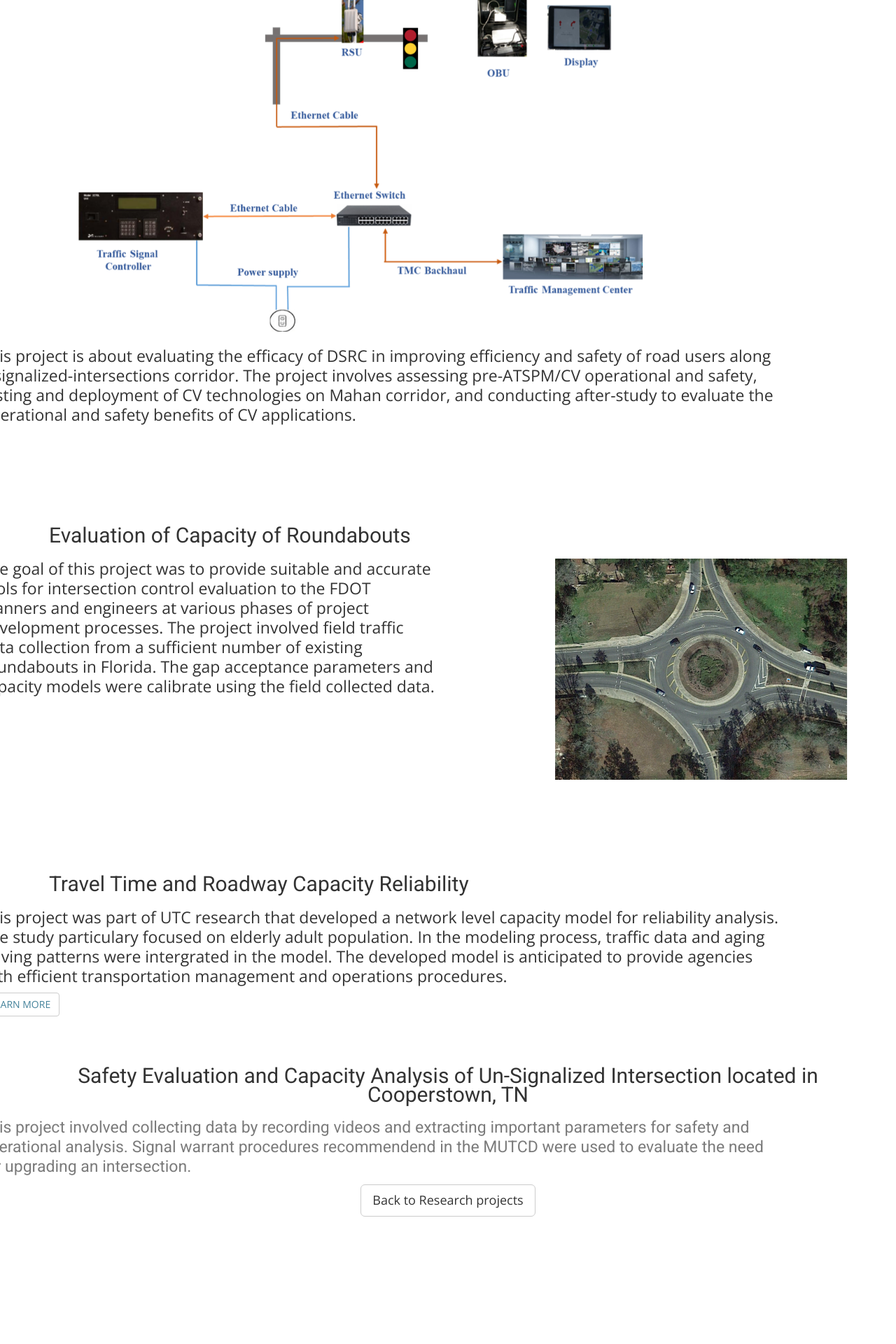
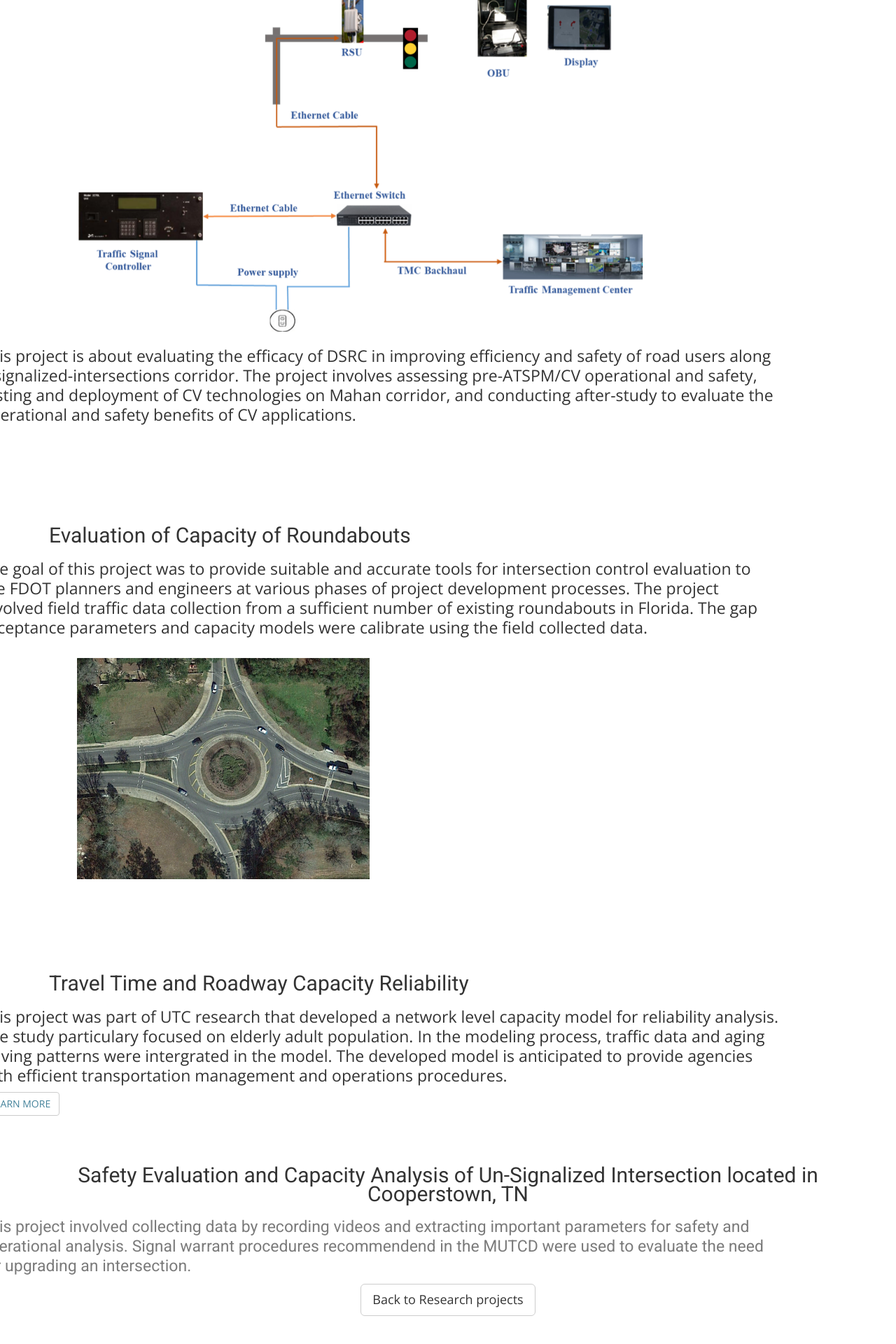
Before and after one commit to ekidando/Emma, a Jekyll site: the page built from TSMO.html, in a window 1280 px wide. Shown: the part 661-2581 px from the top of the page at 70% size. Built offline with Jekyll 4.4.1, drawn with Linux system fonts in a browser that asks for light colours; nearby versions of some CDN libraries; some web fonts are replaced; before the commit the page ends 2439 px from its top, so only the background shows below that.

Commit message:
Update TSMO.html

```diff
--- a/TSMO.html
+++ b/TSMO.html
@@ -52,7 +52,7 @@ published: true
         <div class="block">
       <h2 id="Roundabouts">Evaluation of Capacity of Roundabouts</h2>
       </div></div>
-       <div class="col-md-7 col-md-pull-1">
+       <div class="col-md-12 col-md-pull-1">
         <div class="block">
 
           <p>The goal of this project was to provide suitable and accurate tools for intersection control evaluation to the FDOT planners and engineers at various phases of project development processes. The project involved field traffic data collection from a sufficient number of existing roundabouts in Florida. The gap acceptance parameters and capacity models were calibrate using the field collected data.</p>
```
